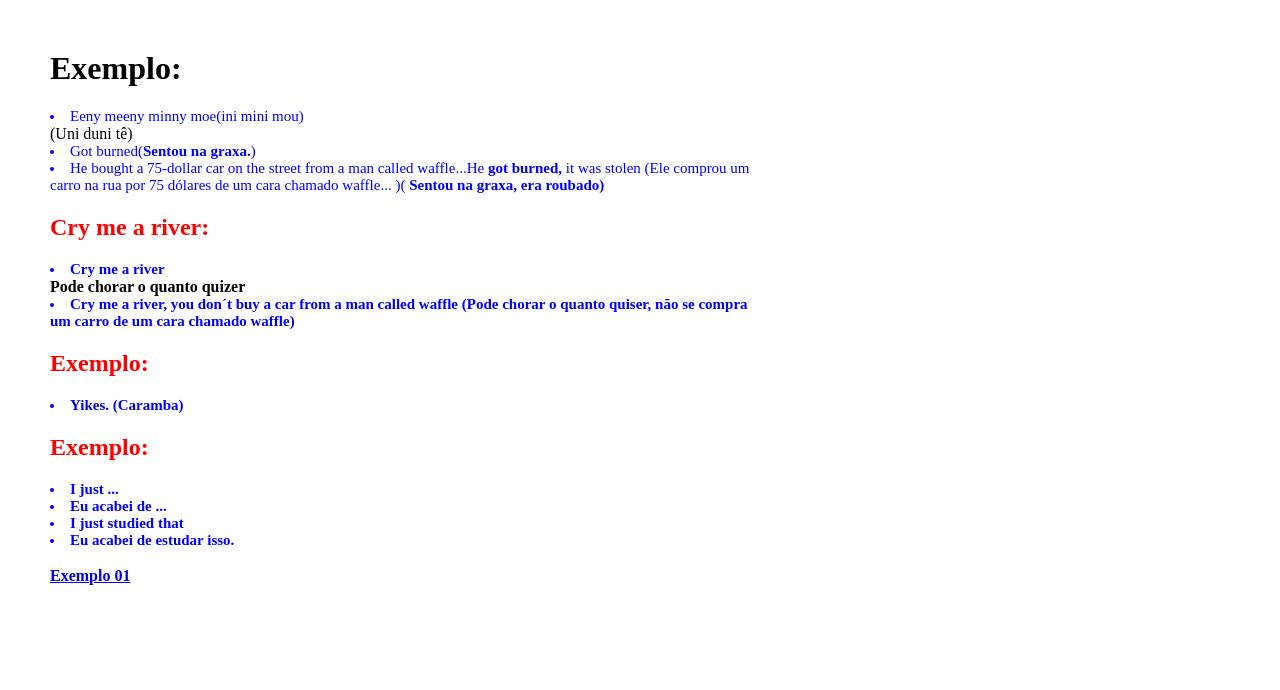
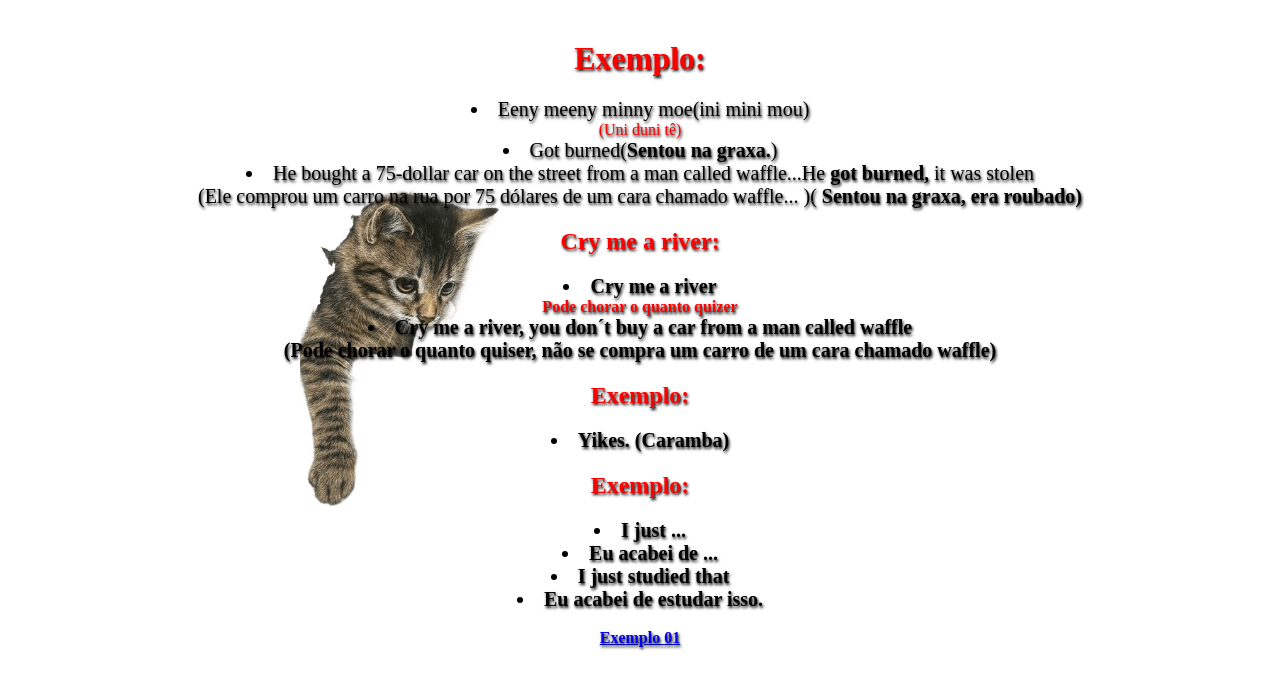
Before and after one commit to edskate/Projeto-Pronuncia-2024, a plain HTML site: page Exemplo.html in a window 1280 px wide. Drawn offline with Linux system fonts and the light colour scheme.

Commit message:
add atualização 003

```diff
--- a/Exemplo.html
+++ b/Exemplo.html
@@ -6,27 +6,52 @@
     <title>Exemplo:01</title>
     <style>
         body{
-            margin: 50px;
-            width: 700px;
+            background-image: url(2cf325ddac29e8aae02b8e7728484b72.png);
+            background-repeat: no-repeat;
+            background-size: 200px;
+
+            background-position: 300px;
         }
-        li{
-            font-size: 15px ;
-            color:blue;
+
+    button{
+        text-align: center;
+        margin: 10px;
+        color: green;
+    }
+h1{
+color: red;
+}
+li{
+    font-size: 20px;
+}
+
+        body{
+            color: red;
+            margin: 40px ;
+            text-align: center;
+            text-shadow: 1px 2px 3px #000;
         }
-        h2{
-            color: red;
-        }
-    </style>
+      p{
+        color: black;
+        font-size: 20px;
+      }
+      li{
+        color: #000000;
+        font-size: 20px;
+        text-shadow: 1px 2px 3px #000;
+      }
+
+</style>
 </head>
 <body>
     <h1>Exemplo:</h1>
     <li>Eeny meeny minny moe(ini mini mou)</li>
     (Uni duni tê)
     <li>Got burned(<b>Sentou na graxa.</b>)</li>
-    <li>He bought a 75-dollar car on the street from a man called waffle...He <b>got burned, </b>it was stolen (Ele comprou um carro na rua por 75 dólares de um cara chamado waffle... )(<b> Sentou na graxa, era roubado) </li>
+    <li>He bought a 75-dollar car on the street from a man called waffle...He <b>got burned, </b>it was stolen  <br>(Ele comprou um carro na rua por 75 dólares de um cara chamado waffle... )(<b> Sentou na graxa, era roubado) </li>
         <h2>Cry me a river:</h2>
-        <li>Cry me a river</li>   Pode chorar o quanto quizer
-        <li>Cry me a river, you don´t buy a car from a man called waffle (Pode chorar o quanto quiser, não se compra um carro de um cara chamado waffle)</li>
+        <li>Cry me a river</li>   Pode chorar o quanto quizer <br>
+        <li>Cry me a river, you don´t buy a car from a man called waffle <br> (Pode chorar o quanto quiser, não se compra um carro de um cara chamado waffle)</li>
         <h2>Exemplo:</h2>
         <li>Yikes. (Caramba)</li>
         <h2>Exemplo:</h2>
```
Also changed, not shown: Exemplo01.html (+27 -9 lines), discordar.html (+1 -1 lines).
